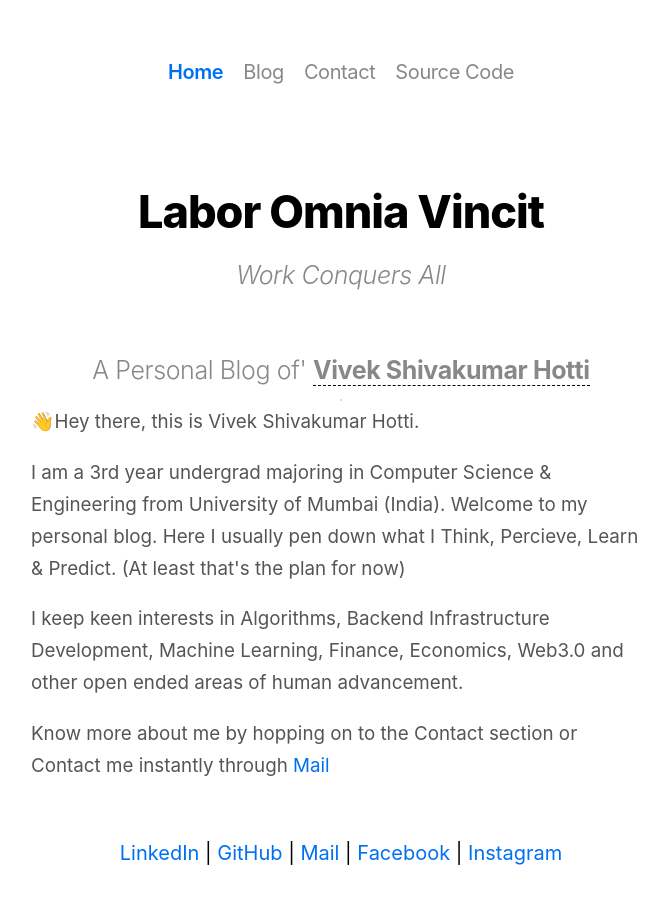
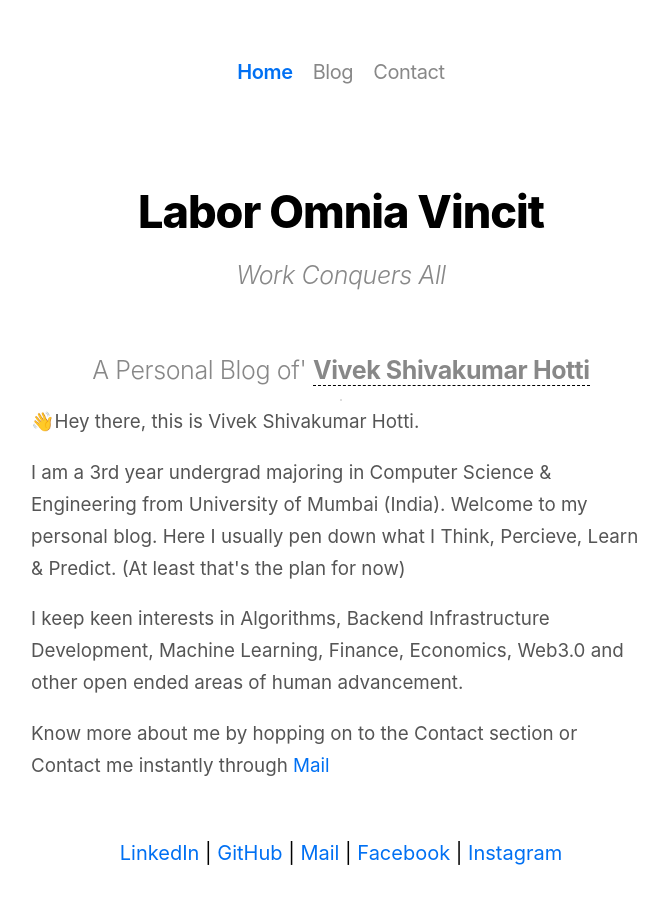
Before and after one commit to Vivek-Hotti/viveksblog, a Next.js app: page / in a window 1280 px wide. Shown: the whole page, without its empty margins (299-967 px from the left). Built offline with nearby package versions, Linux system fonts and the light colour scheme.

Commit message:
Update header.tsx

```diff
--- a/src/components/header.tsx
+++ b/src/components/header.tsx
@@ -7,8 +7,7 @@ import styles from '../styles/header.module.css'
 const navItems: { label: string; page?: string; link?: string }[] = [
   { label: 'Home', page: '/' },
   { label: 'Blog', page: '/blog' },
-  { label: 'Contact', page: '/contact' },
-  { label: 'Source Code', link: 'https://github.com/ijjk/notion-blog' },
+  { label: 'Contact', page: '/contact' }
 ]
 
 const ogImageUrl = 'https://notion-blog.now.sh/og-image.png'
```
